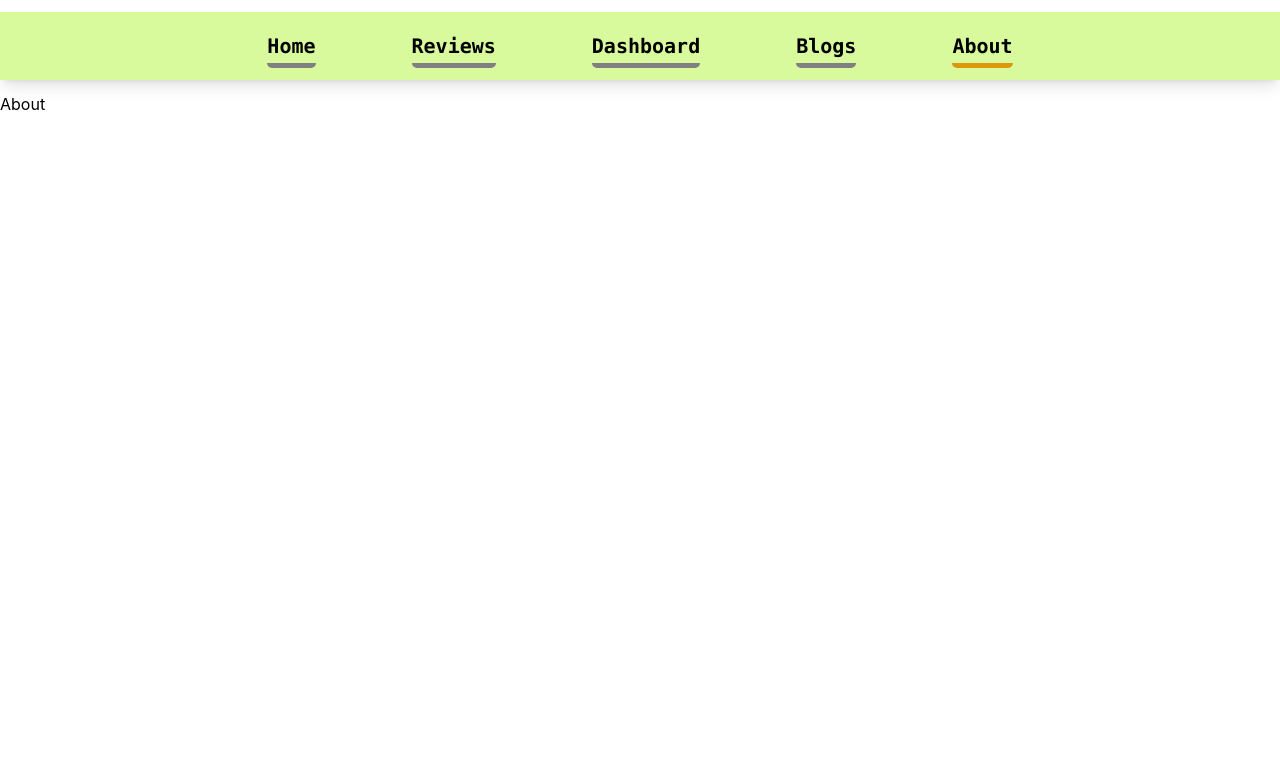
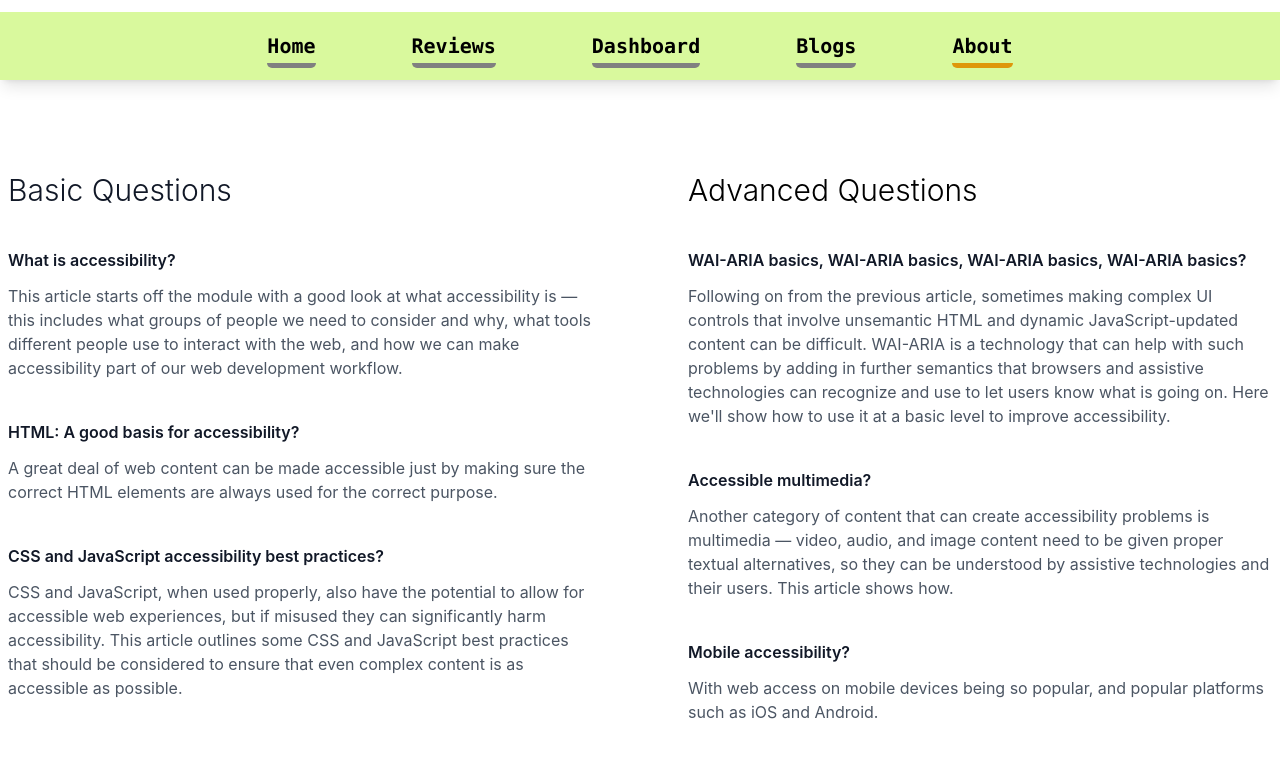
Before and after one commit to MahfujAhsan/ydkjs-client, a React (Create React App) app: page /about in a window 1280 px wide. Shown: the top 758 px of the page. Built offline with nearby package versions, Linux system fonts and the light colour scheme.

Commit message:
about updated

```diff
--- a/src/components/About/About.js
+++ b/src/components/About/About.js
@@ -1,11 +1,78 @@
-import React from 'react';
+import React from 'react'
 
 const About = () => {
-    return (
+  return (
+    <section class='px-4 pt-20 pb-24 mx-auto max-w-7xl md:px-2'>
+      <div class='grid grid-cols-1 md:grid-cols-2 gap-24'>
         <div>
-            <h5>About</h5>
+          <h1 class='mb-6 text-2xl font-light text-gray-900 md:text-3xl'>
+            Basic Questions
+          </h1>
+          <p class='mt-10 mb-3 font-semibold text-gray-900'>
+            What is accessibility?
+          </p>
+          <p class='text-gray-600'>
+            This article starts off the module with a good look at what
+            accessibility is — this includes what groups of people we need to
+            consider and why, what tools different people use to interact with
+            the web, and how we can make accessibility part of our web
+            development workflow.
+          </p>
+          <p class='mt-10 mb-3 font-semibold text-gray-900'>
+            HTML: A good basis for accessibility?
+          </p>
+          <p class='text-gray-600'>
+            A great deal of web content can be made accessible just by making
+            sure the correct HTML elements are always used for the correct
+            purpose.
+          </p>
+          <p class='mt-10 mb-3 font-semibold text-gray-900'>
+            CSS and JavaScript accessibility best practices?
+          </p>
+          <p class='text-gray-600'>
+            CSS and JavaScript, when used properly, also have the potential to
+            allow for accessible web experiences, but if misused they can
+            significantly harm accessibility. This article outlines some CSS and
+            JavaScript best practices that should be considered to ensure that
+            even complex content is as accessible as possible.
+          </p>
         </div>
-    );
-};
+        <div>
+          <h1 class='mb-6 text-2xl font-light md:text-3xl'>
+            Advanced Questions
+          </h1>
+          <p class='mt-10 mb-3 font-semibold text-gray-900'>
+            WAI-ARIA basics, WAI-ARIA basics, WAI-ARIA basics, WAI-ARIA basics?
+          </p>
+          <p class='text-gray-600'>
+            Following on from the previous article, sometimes making complex UI
+            controls that involve unsemantic HTML and dynamic JavaScript-updated
+            content can be difficult. WAI-ARIA is a technology that can help
+            with such problems by adding in further semantics that browsers and
+            assistive technologies can recognize and use to let users know what
+            is going on. Here we'll show how to use it at a basic level to
+            improve accessibility.
+          </p>
+          <p class='mt-10 mb-3 font-semibold text-gray-900'>
+            Accessible multimedia?
+          </p>
+          <p class='text-gray-600'>
+            Another category of content that can create accessibility problems
+            is multimedia — video, audio, and image content need to be given
+            proper textual alternatives, so they can be understood by assistive
+            technologies and their users. This article shows how.
+          </p>
+          <p class='mt-10 mb-3 font-semibold text-gray-900'>
+            Mobile accessibility?
+          </p>
+          <p class='text-gray-600'>
+            With web access on mobile devices being so popular, and popular
+            platforms such as iOS and Android.
+          </p>
+        </div>
+      </div>
+    </section>
+  )
+}
 
-export default About;
+export default About
```
